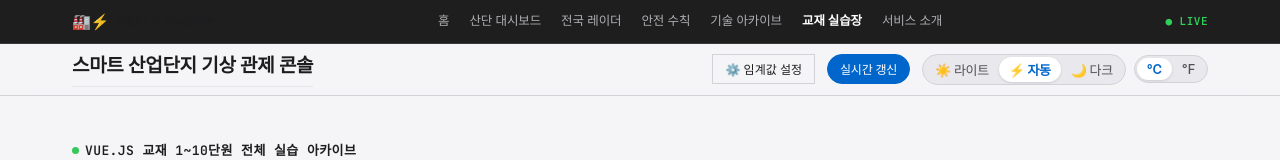
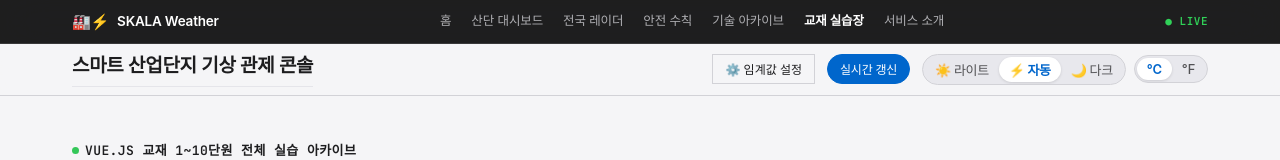
Before and after one commit to rntqkdl/skala-vue, a Vue app: page /practices in a window 1280 px wide. Shown: the top 160 px of the page. Built offline with nearby package versions, Linux system fonts and the light colour scheme; no server answers.

Commit message:
fix: guarantee SKALA Weather brand text visibility across all themes

```diff
--- a/src/assets/layout.css
+++ b/src/assets/layout.css
@@ -59,21 +59,37 @@ body {
   box-sizing: border-box;
 }
 
-.nav-brand-apple {
+.nav-brand-apple,
+.nav-brand-apple:link,
+.nav-brand-apple:visited,
+.nav-brand-apple:hover,
+.nav-brand-apple:active,
+.nav-brand-apple.router-link-active,
+.nav-brand-apple.router-link-exact-active {
   display: flex;
   align-items: center;
   gap: 8px;
-  text-decoration: none;
-  color: #f5f5f7;
-  font-size: 13px;
+  text-decoration: none !important;
+  color: #ffffff !important;
+  font-size: 13.5px;
   font-weight: 600;
   letter-spacing: -0.2px;
-  opacity: 0.92;
+  opacity: 1 !important;
   transition: opacity 0.15s ease;
 }
 
-.nav-brand-apple:hover {
-  opacity: 1;
+.apple-brand-text {
+  color: #ffffff !important;
+  font-weight: 600;
+  font-size: 13.5px;
+  letter-spacing: -0.2px;
+}
+
+[data-theme='dark'] .nav-brand-apple,
+[data-theme='dark'] .apple-brand-text,
+[data-theme='dark'] .nav-brand-apple * {
+  color: #ffffff !important;
+  opacity: 1 !important;
 }
 
 .apple-logo {
```
